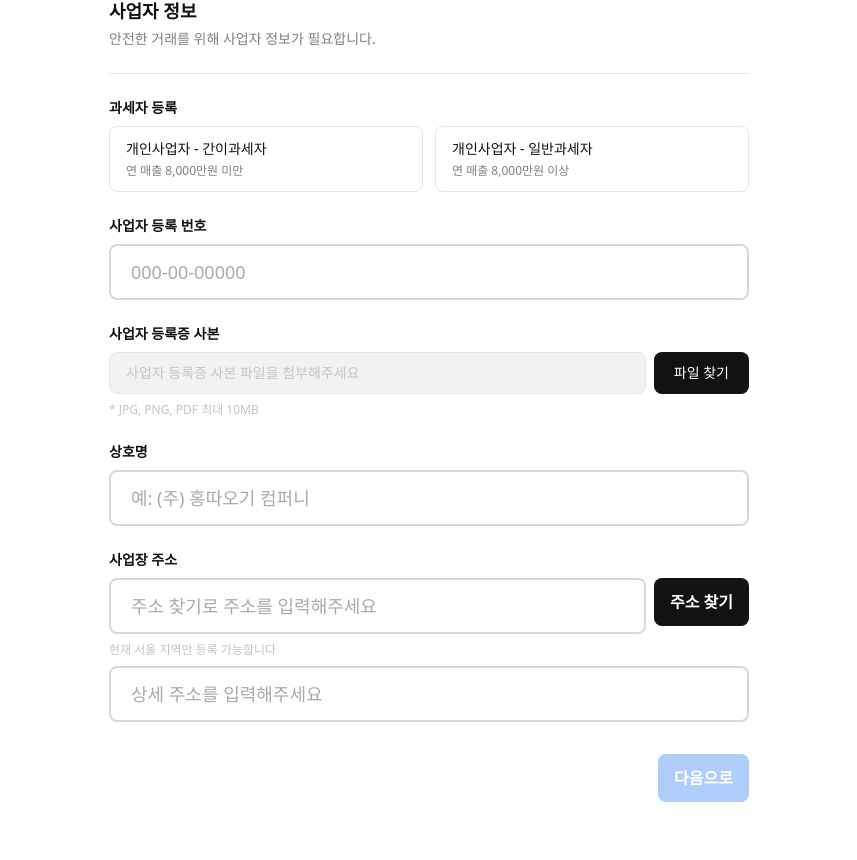
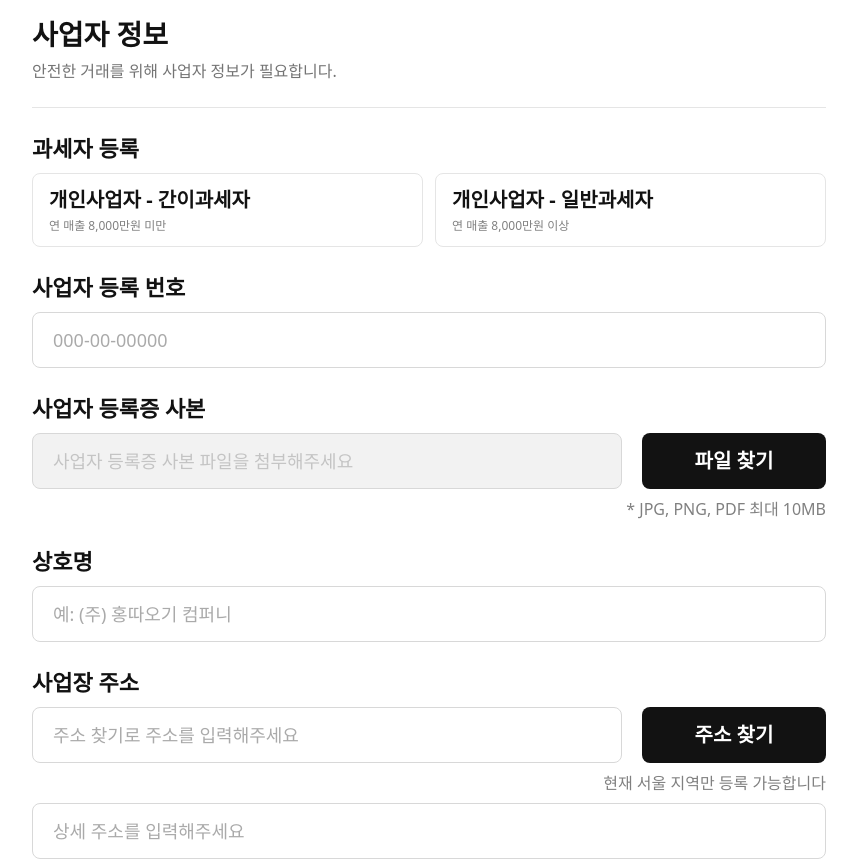
Before and after one commit to UMC-POP-IT/Pop-It-FE, a React (Vite) app: page /host/host-register/step1 in a window 1280 px wide. Shown: the part 353-1213 px from the top of the page, without its empty margins (211-1068 px from the left). Built offline with nearby package versions, Linux system fonts and the light colour scheme; no server answers; a web font is replaced by a local one.

Commit message:
refactor: 등록 화면 크기·타이포를 피그마 기준으로 통일 (#182)

```diff
--- a/src/features/host-register/components/FileUploadRow.tsx
+++ b/src/features/host-register/components/FileUploadRow.tsx
@@ -39,19 +39,21 @@ const FileUploadRow = ({
 
   return (
     <div className="flex flex-col gap-2">
-      <span className="text-text-primary text-sm font-bold">{label}</span>
-      <div className="flex gap-2">
-        {/* 선택된 파일명 표시 영역*/}
+      <span className="text-text-primary text-[22px] font-bold">{label}</span>
+      {/* 피그마: 표시 영역 590 + gap 20 + 버튼 184 = 본문 794 (주소 찾기 행과 동일) */}
+      <div className="flex gap-5">
+        {/* 선택된 파일명 표시 영역 — 높이·여백·글자는 공통 Input과 맞춘다 */}
         <div
-          className={`border-border bg-tag-bg flex flex-1 items-center rounded-lg border px-4 py-2.5 text-sm ${file ? "text-text-primary" : "text-text-disabled"}`}
+          className={`border-divider bg-tag-bg flex h-14 flex-1 items-center rounded-lg border px-5 text-lg font-medium ${file ? "text-text-primary" : "text-text-disabled"}`}
         >
           {file ? file.name : placeholder}
         </div>
 
-        {/* 파일 찾기 버튼: 공통 Button에 검정 variant가 없어 label+hidden input으로 임시 구현 → 챈(4번)과 협의 예정*/}
+        {/* 파일 찾기 버튼: hidden input을 감싸야 해서 공통 Button 대신 label로 구현한다.
+            대신 Button의 variant="black" + size="field"와 같은 값을 직접 맞춰 둔다 */}
         <label
           aria-label={`${label} 파일 찾기`}
-          className="bg-text-primary flex shrink-0 cursor-pointer items-center rounded-lg px-5 text-sm font-medium whitespace-nowrap text-white"
+          className="bg-text-primary flex h-14 w-[184px] shrink-0 cursor-pointer items-center justify-center rounded-lg text-xl font-bold whitespace-nowrap text-white transition-colors hover:bg-gray-800"
         >
           파일 찾기
           <input
@@ -71,7 +73,9 @@ const FileUploadRow = ({
           {error}
         </span>
       ) : (
-        <span className="text-text-disabled text-xs">{hint}</span>
+        <span className="text-text-secondary text-right text-base font-medium">
+          {hint}
+        </span>
       )}
     </div>
   );
--- a/src/features/host-register/pages/HostRegisterStep1.tsx
+++ b/src/features/host-register/pages/HostRegisterStep1.tsx
@@ -32,9 +32,9 @@ export const HostRegisterStep1 = () => {
     form.businessLicenseImage !== null;
 
   return (
-    <div className="mx-auto flex w-full max-w-2xl flex-col gap-8 px-4 py-6">
+    <div className="mx-auto flex w-full max-w-[826px] flex-col gap-8 px-4 py-6">
       {/* 페이지 제목 (가운데) */}
-      <h1 className="text-text-primary text-center text-2xl font-bold">
+      <h1 className="text-text-primary text-center text-[32px] font-bold">
         호스트 등록
       </h1>
 
@@ -49,15 +49,17 @@ export const HostRegisterStep1 = () => {
       <div className="flex flex-col gap-6">
         {/* 섹션 제목 + 안내문 */}
         <div className="border-border flex flex-col gap-1 border-b pb-6">
-          <h2 className="text-text-primary text-lg font-bold">사업자 정보</h2>
-          <p className="text-text-secondary text-sm">
+          <h2 className="text-text-primary text-[28px] font-bold">
+            사업자 정보
+          </h2>
+          <p className="text-text-tertiary text-base font-medium">
             안전한 거래를 위해 사업자 정보가 필요합니다.
           </p>
         </div>
 
         {/* 과세자 등록 (택1) — store 연결됨 */}
         <div className="flex flex-col gap-2">
-          <span className="text-text-primary text-sm font-bold">
+          <span className="text-text-primary text-[22px] font-bold">
             과세자 등록
           </span>
           <div
@@ -79,7 +81,7 @@ export const HostRegisterStep1 = () => {
                   }`}
                 >
                   <span
-                    className={`text-sm font-medium ${isSelected ? "text-primary" : "text-text-primary"}`}
+                    className={`text-xl font-bold ${isSelected ? "text-primary" : "text-text-primary"}`}
                   >
                     {opt.title}
                   </span>
@@ -96,7 +98,7 @@ export const HostRegisterStep1 = () => {
         <div className="flex flex-col gap-2">
           <label
             htmlFor="business-number"
-            className="text-text-primary text-sm font-bold"
+            className="text-text-primary text-[22px] font-bold"
           >
             사업자 등록 번호
           </label>
@@ -129,7 +131,7 @@ export const HostRegisterStep1 = () => {
         <div className="flex flex-col gap-2">
           <label
             htmlFor="business-name"
-            className="text-text-primary text-sm font-bold"
+            className="text-text-primary text-[22px] font-bold"
           >
             상호명
           </label>
@@ -145,11 +147,12 @@ export const HostRegisterStep1 = () => {
         <div className="flex flex-col gap-2">
           <label
             htmlFor="business-address"
-            className="text-text-primary text-sm font-bold"
+            className="text-text-primary text-[22px] font-bold"
           >
             사업장 주소
           </label>
-          <div className="flex gap-2">
+          {/* 피그마: 입력창 590 + gap 20 + 버튼 184 = 본문 794 */}
+          <div className="flex gap-5">
             <div className="flex-1">
               <Input
                 id="business-address"
@@ -161,7 +164,7 @@ export const HostRegisterStep1 = () => {
             </div>
             <Button
               variant="black"
-              size="md"
+              size="field"
               onClick={() => {
                 setAddrError("");
                 setIsAddrOpen(true);
@@ -172,7 +175,7 @@ export const HostRegisterStep1 = () => {
           </div>
           {/* 안내문 (에러 없을 때만) */}
           {!addrError && (
-            <span className="text-text-disabled text-xs">
+            <span className="text-text-secondary text-right text-base font-medium">
               현재 서울 지역만 등록 가능합니다
             </span>
           )}
@@ -191,7 +194,7 @@ export const HostRegisterStep1 = () => {
       <div className="flex justify-end">
         <Button
           variant="primary"
-          size="md"
+          size="nav"
           disabled={!isValid}
           onClick={() => navigate("/host/host-register/step2")}
         >
--- a/src/features/host-register/pages/RegisterStep2.tsx
+++ b/src/features/host-register/pages/RegisterStep2.tsx
@@ -26,7 +26,7 @@ export const RegisterStep2 = () => {
   const isValid = hasPrice && hasPeriod && !depositError;
 
   return (
-    <div className="mx-auto flex w-full max-w-[794px] flex-col gap-8 px-4 py-6">
+    <div className="mx-auto flex w-full max-w-[826px] flex-col gap-8 px-4 py-6">
       {/* 페이지 제목 (가운데) */}
       <h1 className="text-text-primary text-center text-[32px] font-bold">
         {isEdit ? "공간 수정" : "공간 등록"}
@@ -75,7 +75,7 @@ export const RegisterStep2 = () => {
                 </span>
               </div>
               {!depositError && (
-                <span className="text-text-placeholder text-base font-bold">
+                <span className="text-text-secondary text-right text-base font-medium">
                   최대 100만원 설정 가능
                 </span>
               )}
@@ -123,7 +123,7 @@ export const RegisterStep2 = () => {
             }
           />
 
-          <span className="text-text-placeholder text-base font-bold">
+          <span className="text-text-secondary text-right text-base font-medium">
             최대 3개월 신청 가능
           </span>
         </div>
--- a/src/features/host-register/pages/RegisterStep3.tsx
+++ b/src/features/host-register/pages/RegisterStep3.tsx
@@ -72,7 +72,7 @@ export const RegisterStep3 = () => {
     form.hasParking !== null;
 
   return (
-    <div className="mx-auto flex w-full max-w-[794px] flex-col gap-8 px-4 py-6">
+    <div className="mx-auto flex w-full max-w-[826px] flex-col gap-8 px-4 py-6">
       {/* 페이지 제목 (가운데) */}
       <h1 className="text-text-primary text-center text-[32px] font-bold">
         {isEdit ? "공간 수정" : "공간 등록"}
@@ -142,7 +142,7 @@ export const RegisterStep3 = () => {
               </span>
             </div>
           </div>
-          <span className="text-text-placeholder text-base font-bold">
+          <span className="text-text-secondary text-right text-base font-medium">
             ㎡ 입력 시 평이 자동 계산돼요
           </span>
         </div>
--- a/src/features/host-register/pages/RegisterStep5.tsx
+++ b/src/features/host-register/pages/RegisterStep5.tsx
@@ -90,7 +90,7 @@ export const RegisterStep5 = () => {
   };
 
   return (
-    <div className="mx-auto flex w-full max-w-[794px] flex-col gap-8 px-4 py-6">
+    <div className="mx-auto flex w-full max-w-[826px] flex-col gap-8 px-4 py-6">
       {/* 페이지 제목 (가운데) */}
       <h1 className="text-text-primary text-center text-[32px] font-bold">
         {isEdit ? "공간 수정" : "공간 등록"}
--- a/src/shared/components/Button.tsx
+++ b/src/shared/components/Button.tsx
@@ -10,7 +10,7 @@ type ButtonVariant =
   | "black"
   | "gray"
   | "secondary";
-type ButtonSize = "sm" | "md" | "lg" | "nav";
+type ButtonSize = "sm" | "md" | "lg" | "nav" | "field";
 
 interface ButtonProps extends ButtonHTMLAttributes<HTMLButtonElement> {
   variant?: ButtonVariant;
@@ -22,7 +22,8 @@ const variantStyles: Record<ButtonVariant, string> = {
   outline: "border border-primary text-primary bg-white hover:bg-primary-light",
   danger: "border border-danger text-danger bg-white hover:bg-danger-light",
   kakao: "bg-kakao text-kakao-text hover:bg-[#fdd800]",
-  google: "bg-google text-google-text border border-google-border hover:bg-[#f8f9fa]",
+  google:
+    "bg-google text-google-text border border-google-border hover:bg-[#f8f9fa]",
   ghost: "bg-transparent text-text-secondary hover:bg-bg",
   black: "bg-text-primary text-white hover:bg-gray-800",
   gray: "bg-tag-bg text-text-tertiary hover:bg-gray-200",
@@ -33,7 +34,10 @@ const sizeStyles: Record<ButtonSize, string> = {
   sm: "h-10 px-6 text-base font-bold rounded-lg",
   md: "h-12 px-4 text-base font-bold rounded-lg",
   lg: "h-14 w-full text-lg font-medium rounded-lg",
-  nav: "h-14 w-[184px] text-lg font-medium rounded-lg",
+  // 하단 내비게이션 버튼 (이전/다음으로) — 피그마 184×56, 18px/700
+  nav: "h-14 w-[184px] text-lg font-bold rounded-lg",
+  // 입력창 옆에 붙는 인라인 버튼 (주소 찾기) — 피그마 184×56, 20px/700
+  field: "h-14 w-[184px] text-xl font-bold rounded-lg",
 };
 
 const Button = ({
--- a/src/shared/components/Input.tsx
+++ b/src/shared/components/Input.tsx
@@ -11,7 +11,7 @@ const Input = ({ label, error, className = "", ...props }: InputProps) => (
       <label className="text-text-primary text-sm font-medium">{label}</label>
     )}
     <input
-      className={`text-text-primary placeholder:text-text-placeholder h-14 w-full rounded-lg border-2 bg-white px-5 text-lg font-medium transition-colors focus:outline-none focus:ring-2 ${error ? "border-danger focus:ring-danger" : "border-divider focus:border-primary focus:ring-primary"} ${props.disabled ? "bg-bg cursor-not-allowed opacity-40" : ""} ${className} `}
+      className={`text-text-primary placeholder:text-text-placeholder h-14 w-full rounded-lg border bg-white px-5 text-lg font-medium transition-colors focus:ring-2 focus:outline-none ${error ? "border-danger focus:ring-danger" : "border-divider focus:border-primary focus:ring-primary"} ${props.disabled ? "bg-bg cursor-not-allowed opacity-40" : ""} ${className} `}
       {...props}
     />
     {error && <span className="text-danger text-xs">{error}</span>}
```
Also changed, not shown: src/features/host-register/components/DateRangePicker.tsx (+25 -18 lines), src/features/host-register/pages/HostRegisterStep2.tsx (+11 -10 lines), src/features/host-register/pages/RegisterStep1.tsx (+6 -6 lines), src/features/host-register/pages/RegisterStep4.tsx (+5 -3 lines), src/shared/components/Select.tsx (+18 -4 lines).
